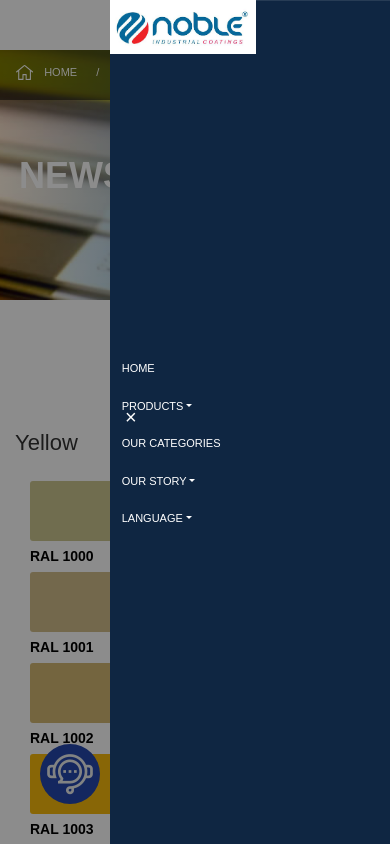
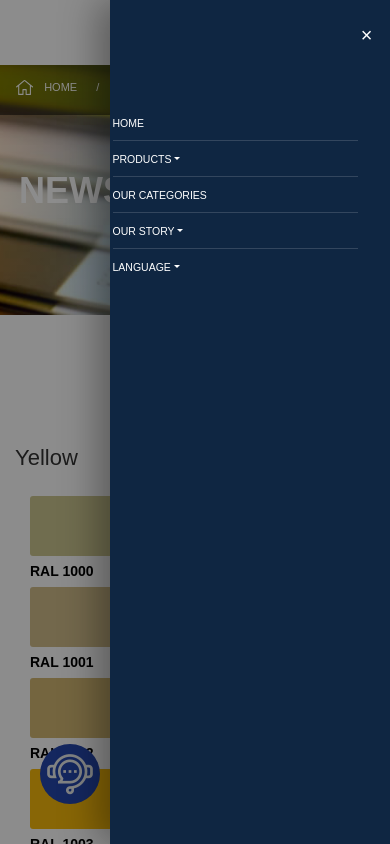
Before and after one commit to Mouawia12/oldFlaskProject, a Flask app: page /ral-colors/ in a window 390 px wide, after a click on "Toggle navigation". Run offline with Flask 3, Linux system fonts and the light colour scheme; data that the repository does not hold is empty; some libraries are stand-ins or nearby versions; some web fonts are replaced.

Commit message:
Improve mobile navbar layout

```diff
--- a/noblepaints/templates/sec.html
+++ b/noblepaints/templates/sec.html
@@ -66,6 +66,9 @@
         opacity: 1;
         visibility: visible;
       }
+      .navbar-header .mobile-brand {
+        display: none;
+      }
       .mobile-nav-close {
         background: none;
         border: 0;
@@ -77,10 +80,26 @@
         display: none;
       }
       @media (max-width: 992px) {
+        .navbar.navbar-inverse {
+          padding: 0.75rem 1rem;
+        }
         .navbar-header {
           display: flex;
           justify-content: space-between;
           align-items: center;
+          gap: 1rem;
+        }
+        .navbar-header .mobile-brand {
+          display: inline-flex;
+          align-items: center;
+        }
+        .navbar-header .mobile-brand img {
+          height: 48px;
+          width: auto;
+        }
+        .navbar-toggle {
+          margin: 0;
+          border: 0;
         }
         .navbar-collapse {
           position: fixed;
@@ -90,10 +109,14 @@
           max-width: 85%;
           height: 100vh;
           background: #0f2642;
-          padding: 2.5rem 1.5rem;
+          padding: 2.5rem 1.75rem;
           z-index: 99999;
           overflow-y: auto;
           transition: right .3s ease;
+          display: flex !important;
+          flex-direction: column;
+          align-items: flex-start;
+          box-shadow: -12px 0 35px rgba(0, 0, 0, 0.35);
         }
         .navbar-collapse.in,
         .navbar-collapse.show {
@@ -101,13 +124,22 @@
         }
         .navbar-collapse .nav {
           flex-direction: column !important;
-          gap: 0.75rem;
+          gap: 0;
+          width: 100%;
+        }
+        .navbar-collapse .nav > li {
+          width: 100%;
         }
         .navbar-collapse .nav > li > a {
           display: block;
-          font-size: 1.1rem;
-          padding: 0.5rem 0;
+          font-size: 1.05rem;
+          padding: 0.75rem 0;
           color: #fff !important;
+          border-bottom: 1px solid rgba(255, 255, 255, 0.15);
+          width: 100%;
+        }
+        .navbar-collapse .nav > li:last-child > a {
+          border-bottom: none;
         }
         .navbar-collapse .dropdown-menu {
           position: static;
@@ -115,13 +147,19 @@
           background: transparent;
           border: 0;
           box-shadow: none;
+          padding: 0.5rem 0 0.5rem 0.75rem;
         }
         .navbar-collapse .dropdown-menu > li > a {
           color: #e2e8f0 !important;
           padding-left: 1rem;
+          border-bottom: 0;
         }
         .mobile-nav-close {
           display: inline-block;
+          align-self: flex-end;
+        }
+        #navbar .navbar-logo-inline {
+          display: none;
         }
       }
     </style>
@@ -182,6 +220,9 @@
         <nav class="navbar navbar-inverse" role="navigation">
             <div class="container2">
               <div class="navbar-header">
+                <a class="navbar-brand mobile-brand" href="/" aria-label="Noble Paints">
+                  <img src="/static/images/logo.png" alt="Noble Paints logo">
+                </a>
                 <button type="button" class="navbar-toggle collapsed" data-toggle="collapse" data-target="#navbar" aria-expanded="false" aria-controls="navbar">
                   <span class="sr-only">Toggle navigation</span>
                   <span class="icon-bar"></span>
@@ -192,7 +233,7 @@
 
               <div id="navbar" class="navbar-collapse collapse toLoad-show" aria-expanded="false">
                 <button type="button" class="mobile-nav-close" aria-label="Close">&times;</button>
-               <img height="90px" src="/static/images/logo.png" alt="logo" onclick="location.href='/'">
+               <img class="navbar-logo-inline" height="90px" src="/static/images/logo.png" alt="logo" onclick="location.href='/'">
                 <ul class="nav navbar-nav" style="display:flex;flex-direction: row;">
 
                   <li><a href="/" class="text2">Home</a></li>
```
